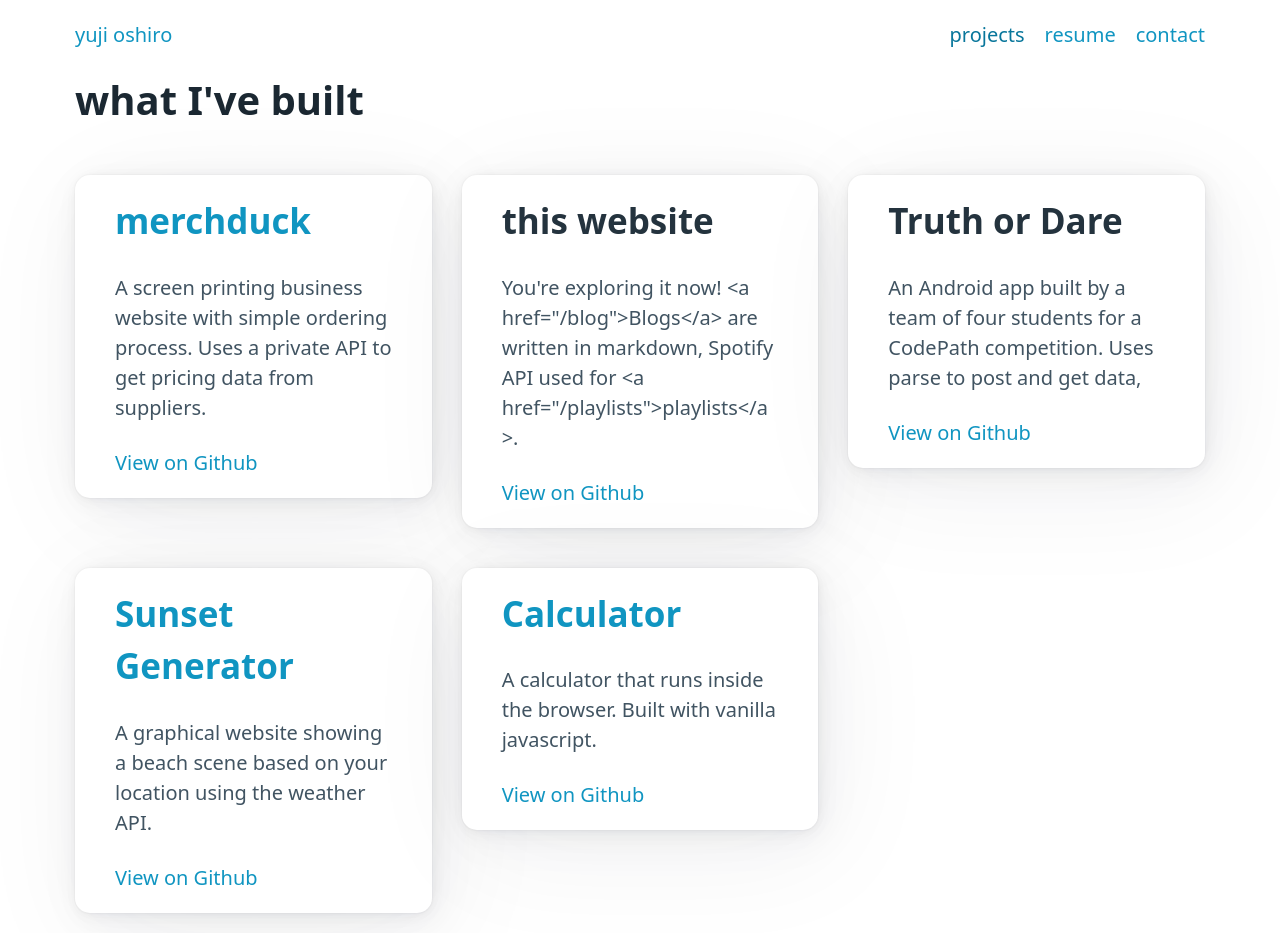
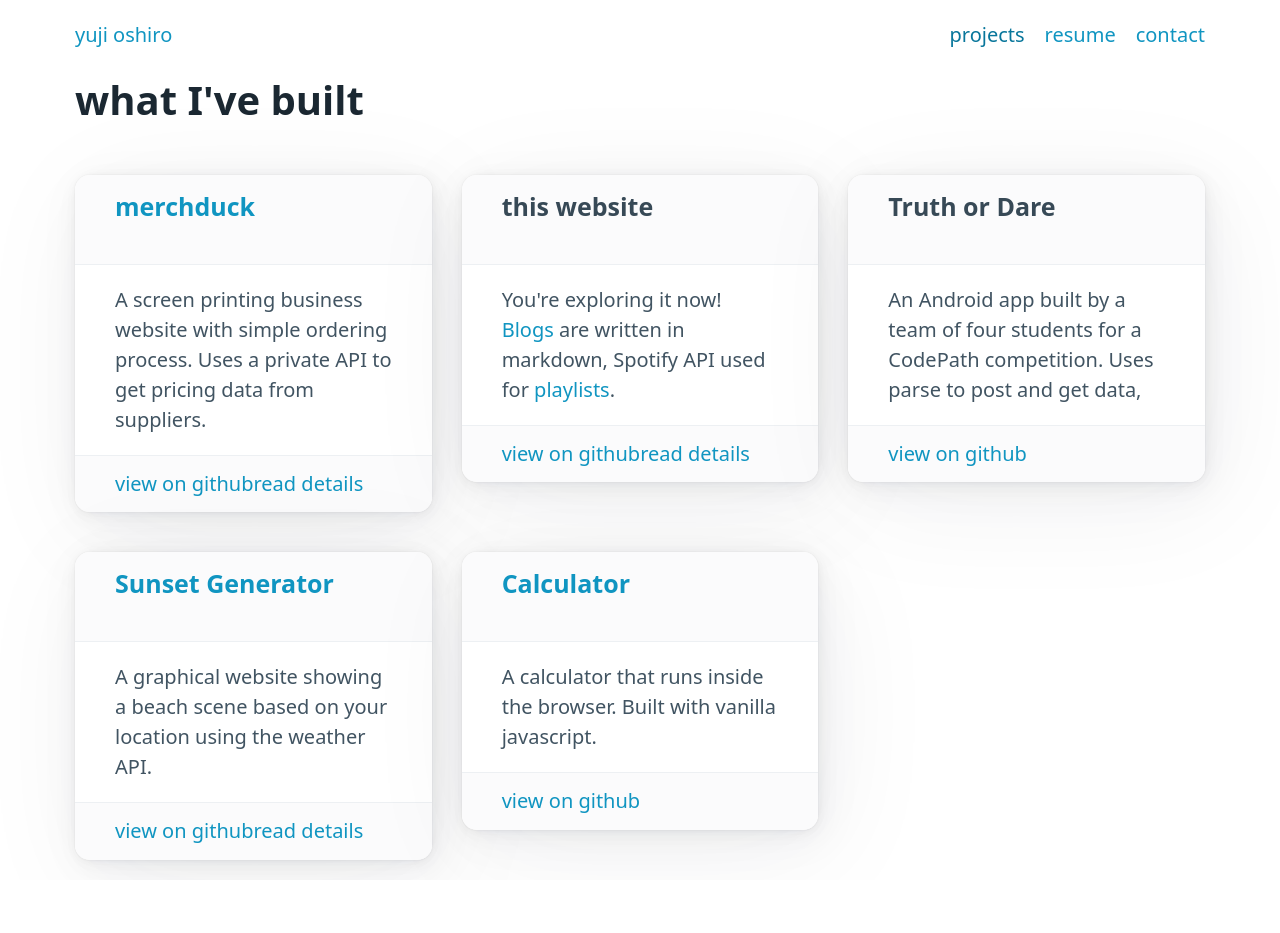
Before and after one commit to yujioshiro/personal-website, a Gatsby site: page /projects in a window 1280 px wide. After the commit the page ends 880 px from the top, so only its background shows below. Built offline with nearby package versions, Linux system fonts and the light colour scheme; Gatsby itself is replaced by a stand-in of ours.

Commit message:
update projects view

```diff
--- a/src/pages/projects/index.jsx
+++ b/src/pages/projects/index.jsx
@@ -11,9 +11,13 @@ export default function ProjectsPage() {
         projectsData.projects.map(project => (
           <div class="col-sm-12 col-md-6 col-lg-6 col-xl-4">
             <article key={project.title}>
-            {project.liveLink === "N/A"?<h2>{project.title}</h2>:<h2><a href={project.liveLink}>{project.title}</a></h2>}
-            <p>{project.description}</p>
-            <a href={project.githubLink}>View on Github</a>
+              <header>{project.liveLink === "N/A"?<h4>{project.title}</h4>:<h4><a href={project.liveLink}>{project.title}</a></h4>}</header>
+            {/* <p dangerouslySetInnerHTML={{ __html: project.description }}>{project.description}</p> */}
+            <span dangerouslySetInnerHTML={{ __html: project.description }}></span>
+            <footer class="project-footer">
+              <a href={project.githubLink}>view on github</a>
+              {project.article !== "N/A"?<a href={project.article}>read details</a>:null}
+            </footer>
             </article>
           </div>
 
@@ -23,16 +27,3 @@ export default function ProjectsPage() {
     </Layout>
   )
 }
-
-// projectsData.projects.map(project => (
-//   <article key={project.title} class="col-sm-6 col-md-4 col-lg-3 col-xl-2">
-//     if ({project.title}) {
-//     <h2>{project.title}</h2>
-
-//     } else {
-//       <h2>Hello</h2>
-//     }
-//     <p>{project.description}</p>
-//     <a href={project.link}>View on Github</a>
-//   </article>
-// ))
```
